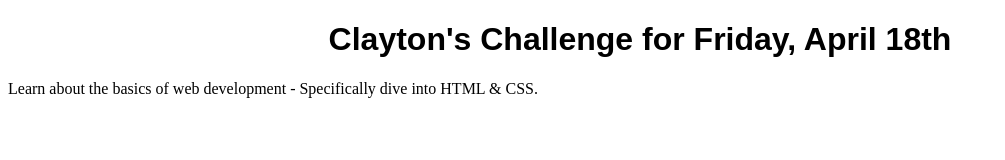
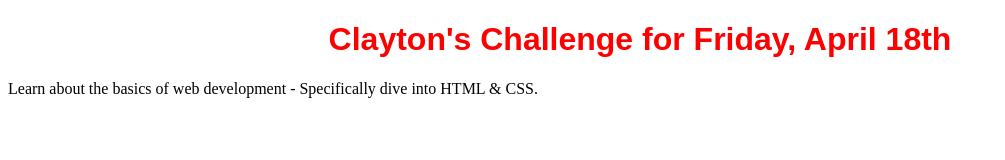
Before and after one commit to cltnjbatchelor/100-days-code, a plain HTML site: page 02/index.html in a window 1280 px wide. Shown: the whole page, without its empty margins (0-1005 px from the left). Drawn offline with Linux system fonts and the light colour scheme.

Commit message:
Finished Day 2

```diff
--- a/02/index.html
+++ b/02/index.html
@@ -6,7 +6,7 @@
     <title>Document</title>
 </head>
 <body>
-    <h1  style="font-family: sans-serif; text-align: center;" >Clayton's Challenge for Friday, April 18th</h1>
+    <h1  style="font-family: sans-serif; text-align: center; color: red;" >Clayton's Challenge for Friday, April 18th</h1>
     <p>Learn about the basics of web development - Specifically dive into HTML & CSS.</p>
 </body>
 </html>
```
